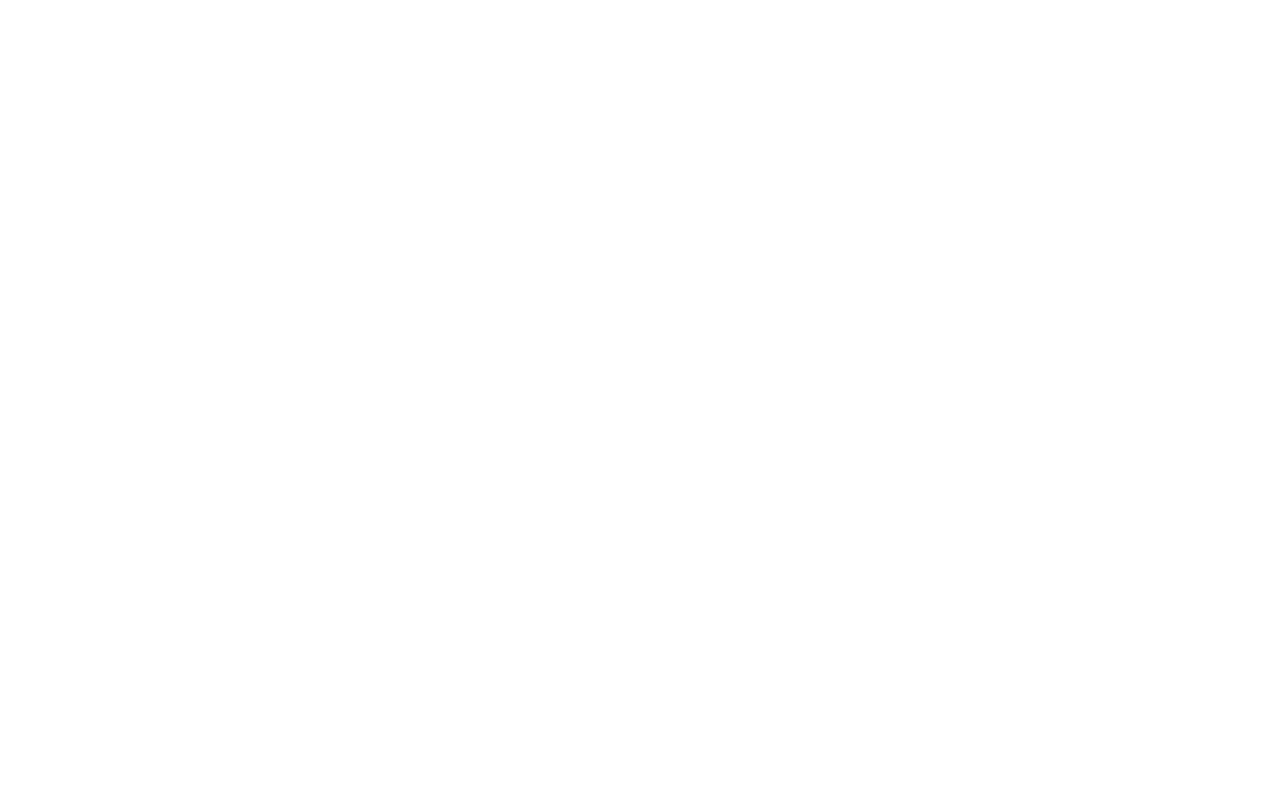
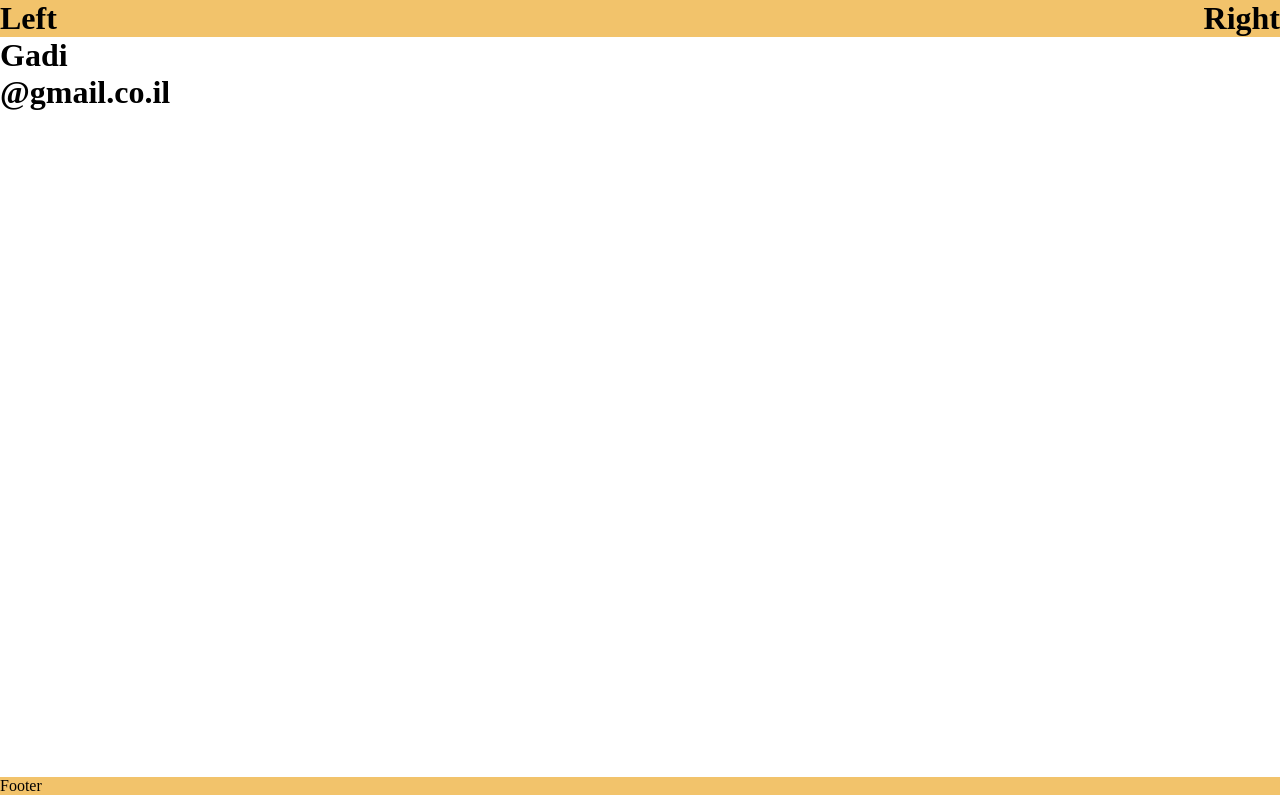
Before and after one commit to Omri93Rajuan/React, a React (Vite) app in the folder BCA/: page / in a window 1280 px wide. Built offline with nearby package versions, Linux system fonts and the light colour scheme.

Commit message:
Adding layout file

```diff
--- a/BCA/src/App.tsx
+++ b/BCA/src/App.tsx
@@ -1,7 +1,12 @@
 import "./App.css";
+import Layout from "./layout/Layout";
 
 function App() {
-  return <></>;
+  return (
+    <>
+      <Layout />
+    </>
+  );
 }
 
 export default App;
--- /dev/null
+++ b/BCA/src/layout/Layout.tsx
@@ -0,0 +1,14 @@
+import React from "react";
+import Header from "./header/Header";
+import Main from "./main/Main";
+import Footer from "./footer/Footer";
+
+export default function Layout() {
+  return (
+    <>
+      <Header />
+      <Main name="Gadi" email="@gmail.co.il" />
+      <Footer />
+    </>
+  );
+}
--- /dev/null
+++ b/BCA/src/layout/footer/Footer.tsx
@@ -0,0 +1,5 @@
+import React from "react";
+
+export default function Footer() {
+  return <div style={{ backgroundColor: "#F2C36B" }}>Footer</div>;
+}
--- /dev/null
+++ b/BCA/src/layout/header/Header.tsx
@@ -0,0 +1,12 @@
+import React from "react";
+import "./header.css";
+export default function Header() {
+  return (
+    <>
+      <div className="Position">
+        <h1 className="header">Left</h1>
+        <h1 className="header">Right</h1>
+      </div>
+    </>
+  );
+}
--- /dev/null
+++ b/BCA/src/layout/header/header.css
@@ -0,0 +1,6 @@
+
+.Position{
+    display: flex;
+    justify-content: space-between;
+    background-color: #F2C36B;
+}
--- /dev/null
+++ b/BCA/src/layout/main/Main.tsx
@@ -0,0 +1,17 @@
+import React from "react";
+
+interface PropsInterface {
+  name: string;
+  email: string;
+}
+
+export default function Main({ name, email }: PropsInterface) {
+  return (
+    <>
+      <div style={{ minHeight: "92.5vh" }}>
+        <h1>{name}</h1>
+        <h1>{email}</h1>
+      </div>
+    </>
+  );
+}
```
